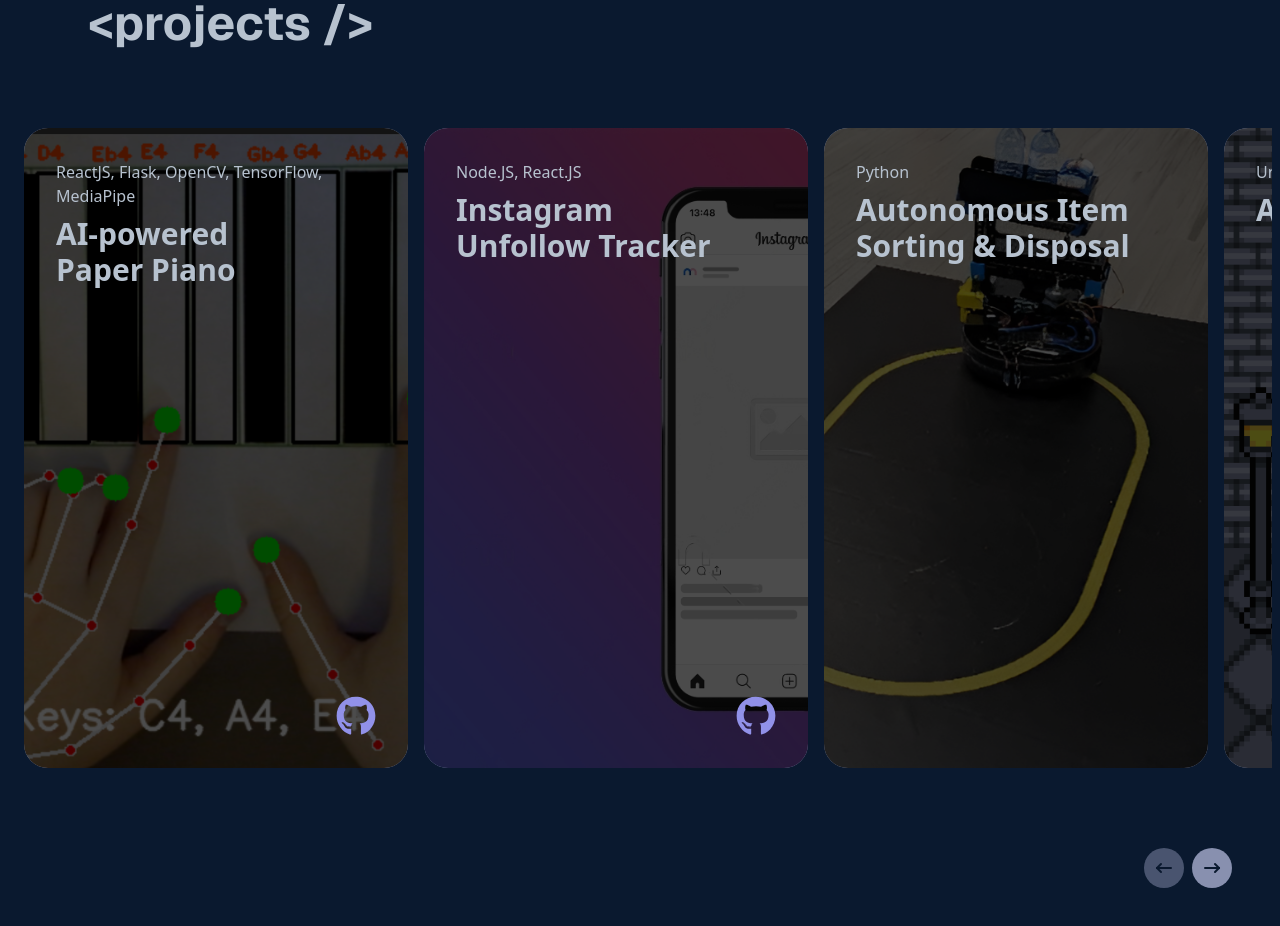
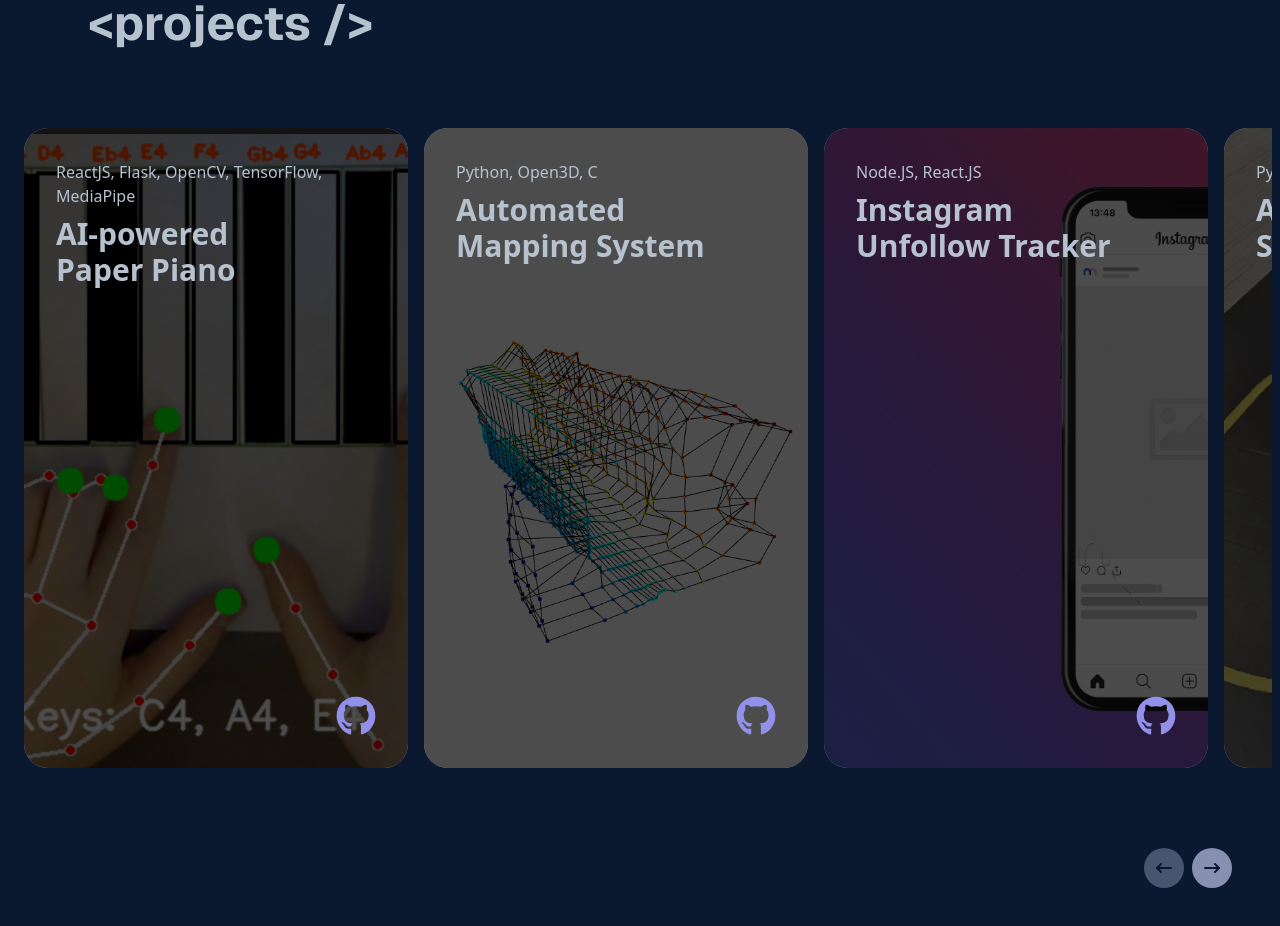
Before and after one commit to huzai4a/portfolio-site, a Next.js app: page / in a window 1280 px wide. Shown: the part 4400-5326 px from the top of the page. Built offline with nearby package versions, Linux system fonts and the light colour scheme.

Commit message:
added 2dx project + update resume

```diff
--- a/data.tsx
+++ b/data.tsx
@@ -270,6 +270,32 @@
     />
   },
   {
+    category: 'Python, Open3D, C',
+    title: 'Automated Mapping System',
+    src: "/assets/room-mapping-visual.png",
+    git: "https://github.com/huzai4a/Room-Mapping-System",
+    content: <ModalContent
+      desc={
+        <>
+            <strong>Room Mapping System</strong> is a personal project I built to explore how embedded systems can be used for real-time spatial awareness and mapping. At its core, it uses the <strong>VL53L1X time-of-flight sensor</strong> to measure distances and generate a 2D layout of a room or space. The system is powered by the <strong>MSP432E401Y microcontroller</strong>, which I programmed in C to handle sensor input, data processing, and output control.
+            <br /><br />
+            The motivation behind this project was to gain hands-on experience with hardware-level I2C communication, microcontroller programming, and integrating sensor data into a usable mapping interface. The idea was to simulate the core function of a LIDAR system, but on a smaller scale and with more accessible hardware.
+            <br /><br />
+            I structured the firmware into clean, modular components:
+            <ul>
+              <li>A <strong>sensor module</strong> to handle VL53L1X communication</li>
+              <li>A <strong>UART module</strong> for serial data transmission</li>
+              <li><strong>System tick timers</strong> for precise timing</li>
+              <li><strong>LED feedback control</strong> for basic UI</li>
+            </ul>
+            The data from the ToF sensor is sent over UART, allowing me to visualize room boundaries or obstacles in a basic plotting environment. The system is flexible and can be extended further into robotics or autonomous navigation applications.
+            <br /><br />
+            Overall, this project helped me deepen my understanding of embedded systems, low-level communication protocols, and the challenges of real-world sensor integration.
+        </>
+      }
+    />
+  },
+  {
     category: 'Node.JS, React.JS',
     title: 'Instagram Unfollow Tracker',
     src: "/assets/instagram-unfollow-tracker.png",
```
Also changed, not shown: public/assets/room-mapping-visual.png (added), 1 other file (tests, documents, lock files or other folders).
